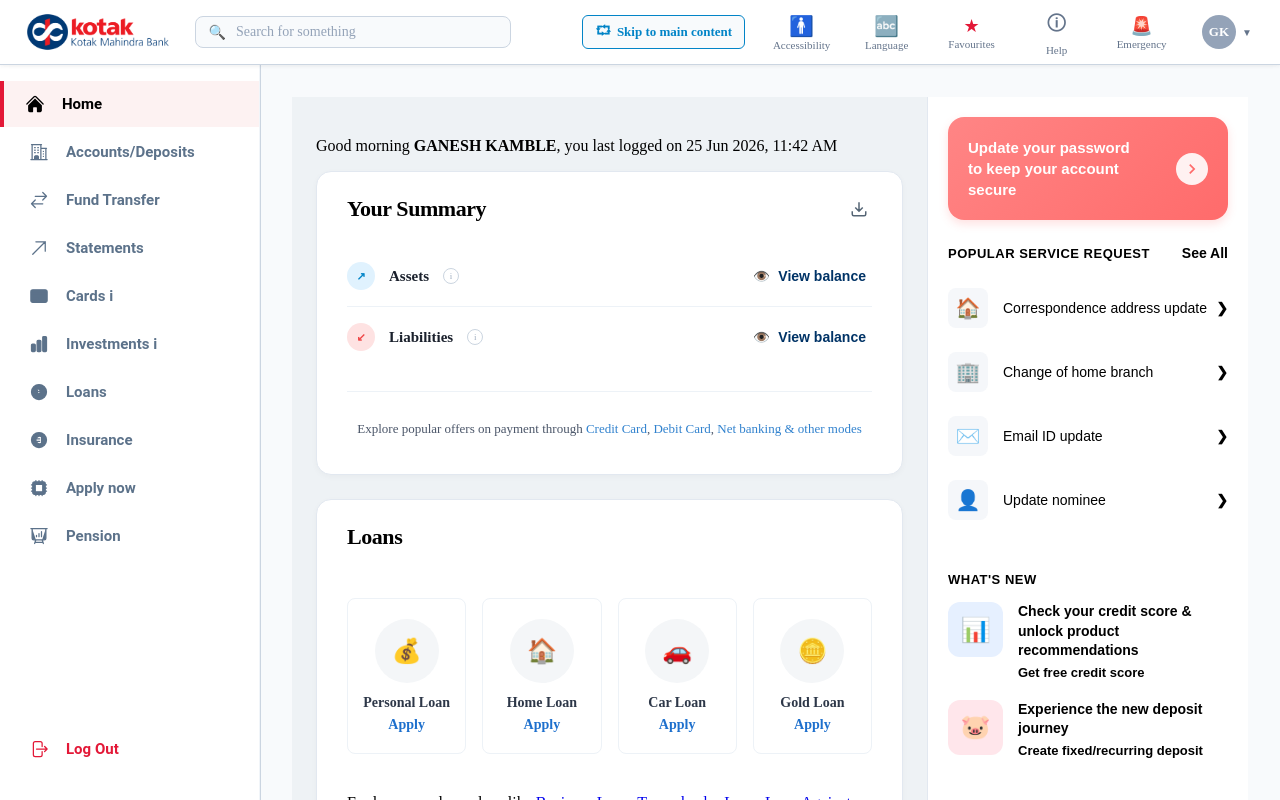
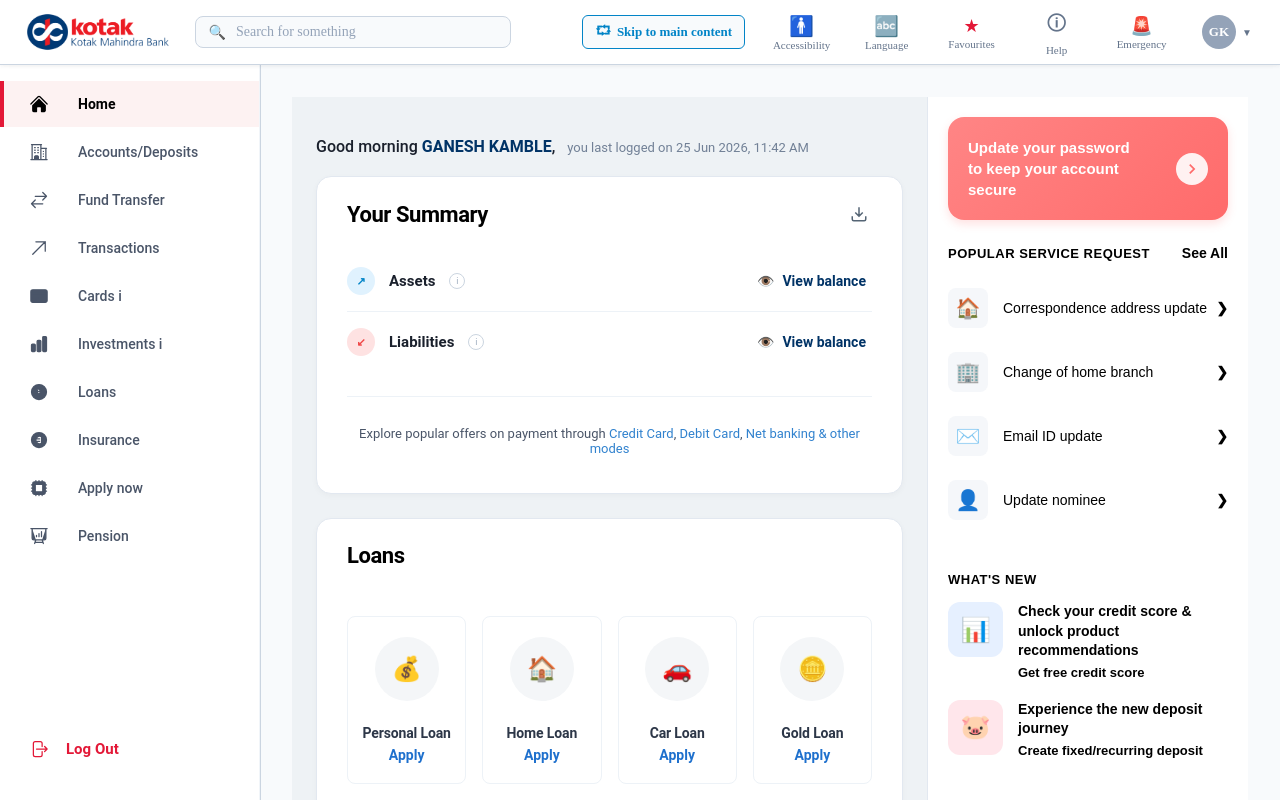
Before and after one commit to ganeshkamble-411/Banking-Feature-Application, an Angular app in the folder frontend/: page /dashboard in a window 1280 px wide. Built offline with nearby package versions, Linux system fonts and the light colour scheme; no server answers; sample sign-in values are in the browser's storage.

Commit message:
typography is updated for the Dashboard and Sidebar

```diff
--- a/frontend/src/app/components/sidebar/sidebar.component.css
+++ b/frontend/src/app/components/sidebar/sidebar.component.css
@@ -64,6 +64,9 @@
     width: 22px;
     height: 22px;
     flex-shrink: 0;
+    font-size: 18px;
+    margin-right: 12px;
+
 }
 
 /* SVG Color Engine */
@@ -115,3 +118,89 @@
 .logout-btn:hover {
     background-color: #fdf2f2; /* Hover par same active link jaisa feeling */
 }
+
+
+/* ==========================================================================
+    🧱 Sidebar Main Container & Global Roboto Reset
+   ========================================================================== */
+.sidebar-container, app-sidebar {
+    font-family: 'Roboto', -apple-system, BlinkMacSystemFont, sans-serif;
+    -webkit-font-smoothing: antialiased;
+}
+
+/* 🔷 1. Brand / Logo Section Typography */
+.sidebar-logo-section, .brand-logo-wrapper {
+    padding: 24px;
+}
+
+.sidebar-logo-section h1, .brand-title {
+    font-size: 20px;
+    font-weight: 700; /* Crisp Bold for Brand Name */
+    color: #003366;    /* Kotak Premium Dark Blue */
+    margin: 0;
+    letter-spacing: -0.02em;
+    text-transform: uppercase;
+}
+
+.brand-subtitle, .logo-subtext {
+    font-size: 11px;
+    font-weight: 500;
+    color: #d92229;    /* Kotak Accent Red */
+    letter-spacing: 0.05em;
+    text-transform: uppercase;
+    margin-top: 2px;
+}
+
+/* 🧭 2. Navigation Menu Links */
+.sidebar-nav-list {
+    list-style: none;
+    padding: 0;
+    margin: 20px 0;
+}
+
+.nav-item-link {
+    display: flex;
+    align-items: center;
+    padding: 12px 24px;
+    font-size: 14px;      /* Clean uniform readable text */
+    font-weight: 500;     /* Roboto Medium for high clarity */
+    color: #4a5568;       /* Balanced slate gray */
+    text-decoration: none;
+    transition: all 0.2s ease;
+}
+
+/* Active & Hover States */
+.nav-item-link:hover {
+    color: #003366;
+    background-color: #f7fafc;
+}
+
+.nav-item-link.active-link {
+    color: #003366;
+    font-weight: 700;     /* Extra prominence for active page */
+    background-color: #ebf8ff;
+    border-left: 4px solid #d92229; /* Left visual accent guide */
+}
+
+/* Icons inside nav links */
+.nav-icon {
+
+}
+
+/* 👤 3. User Profile Footer Section (If any) */
+.sidebar-footer-profile {
+    padding: 16px 24px;
+    border-top: 1px dashed #e2e8f0;
+}
+
+.profile-user-name {
+    font-size: 13px;
+    font-weight: 600;
+    color: #1a202c;
+}
+
+.profile-user-role {
+    font-size: 11px;
+    font-weight: 400;
+    color: #718096;
+}
--- a/frontend/src/app/components/sidebar/sidebar.component.html
+++ b/frontend/src/app/components/sidebar/sidebar.component.html
@@ -80,7 +80,7 @@
           />
         </svg>
       </span>
-      <span class="nav-text">Statements</span>
+      <span class="nav-text">Transactions</span>
     </a>
 
     <!-- 💳 Cards Section Pointer -->
--- a/frontend/src/app/pages/dashboard/dashboard.component.css
+++ b/frontend/src/app/pages/dashboard/dashboard.component.css
@@ -1,3 +1,7 @@
+*, *::before, *::after {
+    font-family: 'Roboto', sans-serif !important;
+}
+
 /* ==========================================================================
     🔷 1. Global Layout Rules & Override (Typography Intensity Boost)
    ========================================================================== */
@@ -489,3 +493,96 @@
         padding: 20px 16px;
     }
 }
+
+/* ==========================================================================
+    🆕 Welcome Banner Typography
+   ========================================================================== */
+.welcome-text {
+    font-size: 16px;
+    color: #1a202c;
+    font-weight: 500;
+    margin-bottom: 20px;
+}
+
+.welcome-text strong {
+    font-weight: 700;
+    color: #003366; /* Kotak Premium Dark Blue Tone */
+}
+
+.last-login-span {
+    font-size: 13px;
+    color: #718096;
+    font-weight: 400;
+    display: inline-block;
+    margin-left: 8px;
+}
+
+/* Loans Section Typography Consistency */
+.loan-grid-item h3 {
+    font-size: 14px;
+    color: #2d3748;
+    font-weight: 600;
+    margin: 12px 0 0 0; /* Margin layout adjust kiya */
+    letter-spacing: -0.01em;
+}
+
+.loans-footer-text {
+    text-align: center;
+    margin-top: 24px;
+    padding-top: 16px;
+    border-top: 1px solid #edf2f7;
+    font-size: 13px;
+    color: #4a5568;
+}
+
+.loans-footer-text a {
+    color: #3182ce;
+    text-decoration: none;
+    font-weight: 600;
+}
+.loans-footer-text a:hover {
+    text-decoration: underline;
+}
+
+/* ==========================================================================
+    🆕 Transaction Timeline Typography
+   ========================================================================== */
+.timeline-item {
+    display: flex;
+    justify-content: space-between;
+    align-items: center;
+    padding-block: 16px;
+    border-bottom: 1px solid #edf2f7;
+}
+
+.timeline-item:last-of-type {
+    border-bottom: none;
+}
+
+.timeline-details h4 {
+    margin: 0;
+    font-size: 14px;
+    font-weight: 600;
+    color: #1a202c;
+    line-height: 1.4;
+}
+
+.timeline-details p {
+    margin: 4px 0 0 0;
+    font-size: 13px;
+    color: #718096;
+}
+
+.timeline-amt {
+    font-size: 15px;
+    font-weight: 700;
+    letter-spacing: -0.01em;
+}
+
+.timeline-amt.negative {
+    color: #e53e3e; /* Clear Red for Debit */
+}
+
+.timeline-amt.positive {
+    color: #38a169; /* Clear Green for Credit */
+}
```
